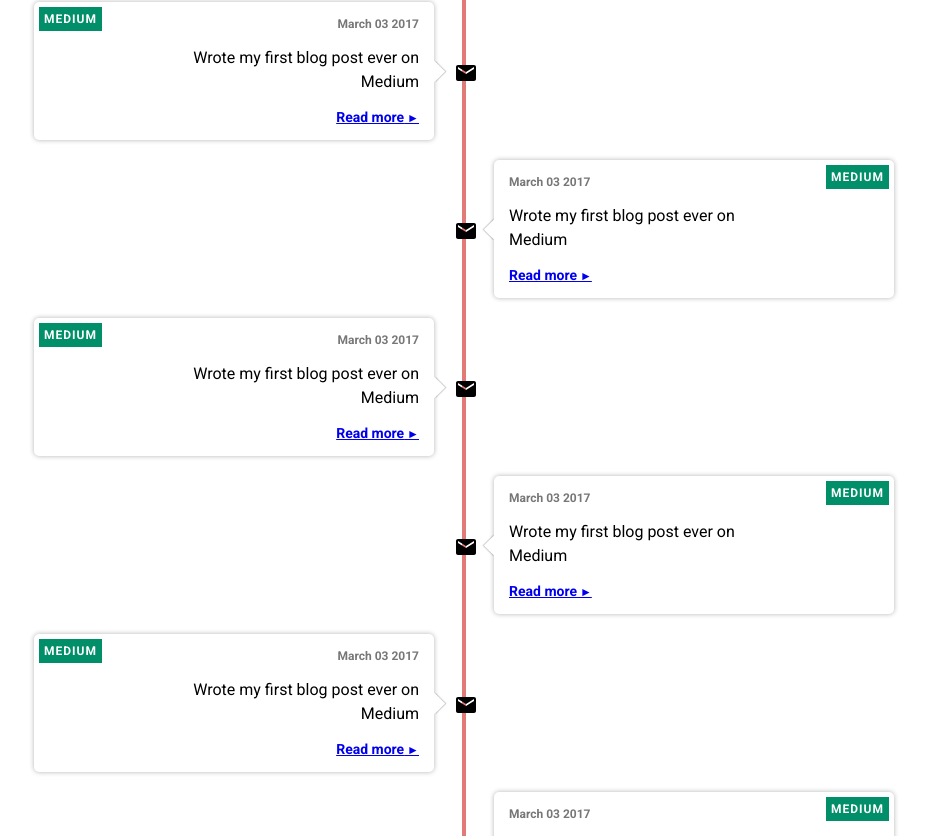
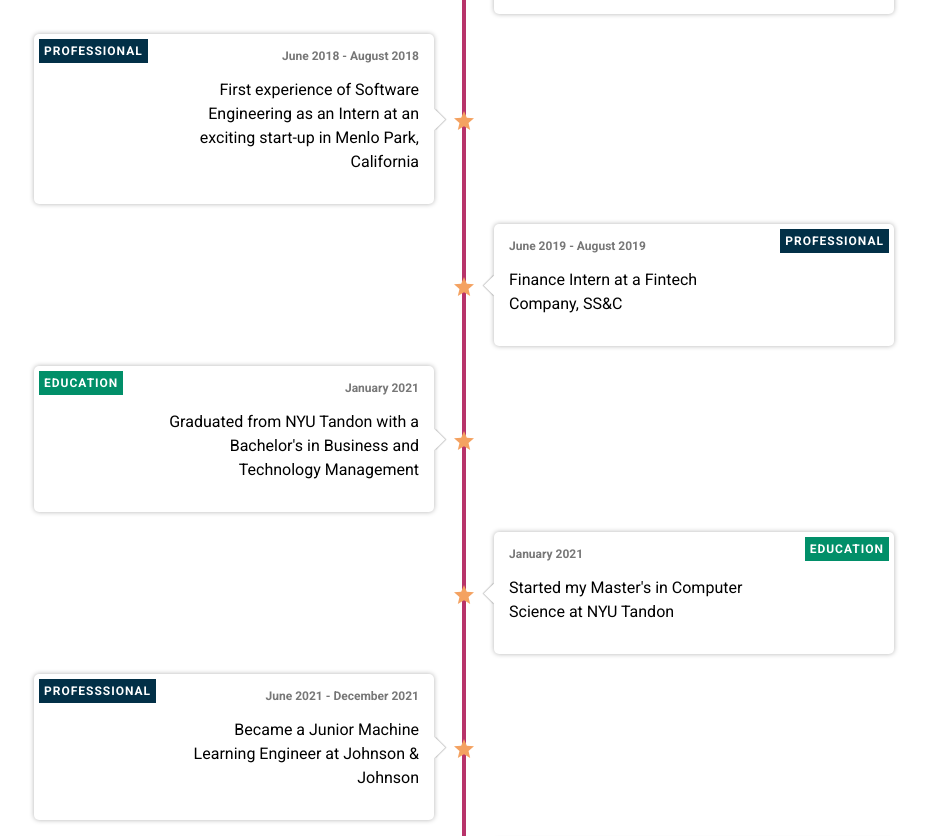
Before and after one commit to ssingh1997/ssingh1997.github.io, a React (Create React App) app: page / in a window 1280 px wide. Shown: the part 1044-1880 px from the top of the page, without its empty margins (176-1103 px from the left). Built offline with nearby package versions, Linux system fonts and the light colour scheme.

Commit message:
added in information to timeline

```diff
--- a/src/components/timeline/TimelineData.jsx
+++ b/src/components/timeline/TimelineData.jsx
@@ -1,134 +1,61 @@
 const TimelineData = [
     {
-        text: 'Wrote my first blog post ever on Medium',
-        date: 'March 03 2017',
+        text: "Started my Bachelor's at NYU Tandon University, majoring in Business and Technology Management",
+        date: 'September 2016',
         category: {
-            tag: 'medium',
+            tag: 'education',
             color: '#018f69'
         },
-        link: {
-            url:
-                'https://medium.com/@popflorin1705/javascript-coding-challenge-1-6d9c712963d2',
-            text: 'Read more'
-        }
     },
     {
-        text: 'Wrote my first blog post ever on Medium',
-        date: 'March 03 2017',
+        text: 'First experience of Software Engineering as an Intern at an exciting start-up in Menlo Park, California',
+        date: 'June 2018 - August 2018',
         category: {
-            tag: 'medium',
+            tag: 'professional',
+            color: '#023047'
+        },
+    },
+    {
+        text: 'Finance Intern at a Fintech Company, SS&C',
+        date: 'June 2019 - August 2019',
+        category: {
+            tag: 'professional',
+            color: '#023047'
+        },
+    },
+    {
+        text: "Graduated from NYU Tandon with a Bachelor's in Business and Technology Management",
+        date: 'January 2021',
+        category: {
+            tag: 'education',
             color: '#018f69'
         },
-        link: {
-            url:
-                'https://medium.com/@popflorin1705/javascript-coding-challenge-1-6d9c712963d2',
-            text: 'Read more'
-        }
     },
     {
-        text: 'Wrote my first blog post ever on Medium',
-        date: 'March 03 2017',
+        text: "Started my Master's in Computer Science at NYU Tandon",
+        date: 'January 2021',
         category: {
-            tag: 'medium',
+            tag: 'education',
             color: '#018f69'
         },
-        link: {
-            url:
-                'https://medium.com/@popflorin1705/javascript-coding-challenge-1-6d9c712963d2',
-            text: 'Read more'
-        }
     },
     {
-        text: 'Wrote my first blog post ever on Medium',
-        date: 'March 03 2017',
+        text: 'Became a Junior Machine Learning Engineer at Johnson & Johnson',
+        date: 'June 2021 - December 2021',
         category: {
-            tag: 'medium',
-            color: '#018f69'
+            tag: 'professsional',
+            color: '#023047'
         },
-        link: {
-            url:
-                'https://medium.com/@popflorin1705/javascript-coding-challenge-1-6d9c712963d2',
-            text: 'Read more'
-        }
     },
     {
-        text: 'Wrote my first blog post ever on Medium',
-        date: 'March 03 2017',
+        text: 'Incoming Software Engineer Intern at MITRE',
+        date: 'January 2022',
         category: {
-            tag: 'medium',
-            color: '#018f69'
+            tag: 'professonal',
+            color: '#023047'
         },
-        link: {
-            url:
-                'https://medium.com/@popflorin1705/javascript-coding-challenge-1-6d9c712963d2',
-            text: 'Read more'
-        }
     },
-    {
-        text: 'Wrote my first blog post ever on Medium',
-        date: 'March 03 2017',
-        category: {
-            tag: 'medium',
-            color: '#018f69'
-        },
-        link: {
-            url:
-                'https://medium.com/@popflorin1705/javascript-coding-challenge-1-6d9c712963d2',
-            text: 'Read more'
-        }
-    },
-    {
-        text: 'Wrote my first blog post ever on Medium',
-        date: 'March 03 2017',
-        category: {
-            tag: 'medium',
-            color: '#018f69'
-        },
-        link: {
-            url:
-                'https://medium.com/@popflorin1705/javascript-coding-challenge-1-6d9c712963d2',
-            text: 'Read more'
-        }
-    },
-    {
-        text: 'Wrote my first blog post ever on Medium',
-        date: 'March 03 2017',
-        category: {
-            tag: 'medium',
-            color: '#018f69'
-        },
-        link: {
-            url:
-                'https://medium.com/@popflorin1705/javascript-coding-challenge-1-6d9c712963d2',
-            text: 'Read more'
-        }
-    },
-    {
-        text: 'Wrote my first blog post ever on Medium',
-        date: 'March 03 2017',
-        category: {
-            tag: 'medium',
-            color: '#018f69'
-        },
-        link: {
-            url:
-                'https://medium.com/@popflorin1705/javascript-coding-challenge-1-6d9c712963d2',
-            text: 'Read more'
-        }
-    },
-    {
-        text: 'Wrote my first blog post ever on Medium',
-        date: 'March 03 2017',
-        category: {
-            tag: 'medium',
-            color: '#018f69'
-        },
-        link: {
-            url:
-                'https://medium.com/@popflorin1705/javascript-coding-challenge-1-6d9c712963d2',
-            text: 'Read more'
-        }
-    },
+
 ];
 
 export default TimelineData;
--- a/src/components/timeline/TimelineItem.jsx
+++ b/src/components/timeline/TimelineItem.jsx
@@ -1,4 +1,4 @@
-import {Person, Mail} from "@material-ui/icons"
+import {Star} from "@material-ui/icons"
 
 const TimelineItem = ({ data }) => (
     <div className="timeline-item">
@@ -8,17 +8,9 @@ const TimelineItem = ({ data }) => (
             </span>
             <time>{data.date}</time>
             <p>{data.text}</p>
-            {data.link && (
-                <a
-                    href={data.link.url}
-                    target="_blank"
-                    rel="noopener noreferrer"
-                >
-                    {data.link.text}
-                </a>
-            )}
             <div className="itemContainer">
-            <Mail classname="icon" />
+            {/* <img src="assets/goal.png"/> */}
+            <Star classname="icon" />
             </div>
             {/* <span className="circle"/> */}
         </div>
--- a/src/components/timeline/timeline.scss
+++ b/src/components/timeline/timeline.scss
@@ -211,7 +211,7 @@ body {
     // position: relative;
   }
   .timeline-container::after {
-    background-color: #e17b77;
+    background-color: #b8336a;
     content: '';
     position: absolute;
     left: calc(50% - 2px);
@@ -316,14 +316,22 @@ body {
   .timeline-item-content .itemContainer {
     position: absolute;
     top: calc(50% - 10px);
-    right: -40px;
+    right: -38px;
     width: 20px;
     height: 20px;
     z-index: 100;
     overflow-x: visible;
+    color: #f4a261;
+    text-shadow: 2px 1px 1px #e63946;
+
+    // img {
+    //     // position: relative;
+    //     width: 120%;
+    //     height: 120%;
+    // }
   }
   .timeline-item:nth-child(odd) .timeline-item-content .itemContainer {
     right: auto;
-    left: -40px;
+    left: -42px;
     overflow-x: visible;
   }
```
Also changed, not shown: public/assets/check.png (added), public/assets/goal.png (added).
